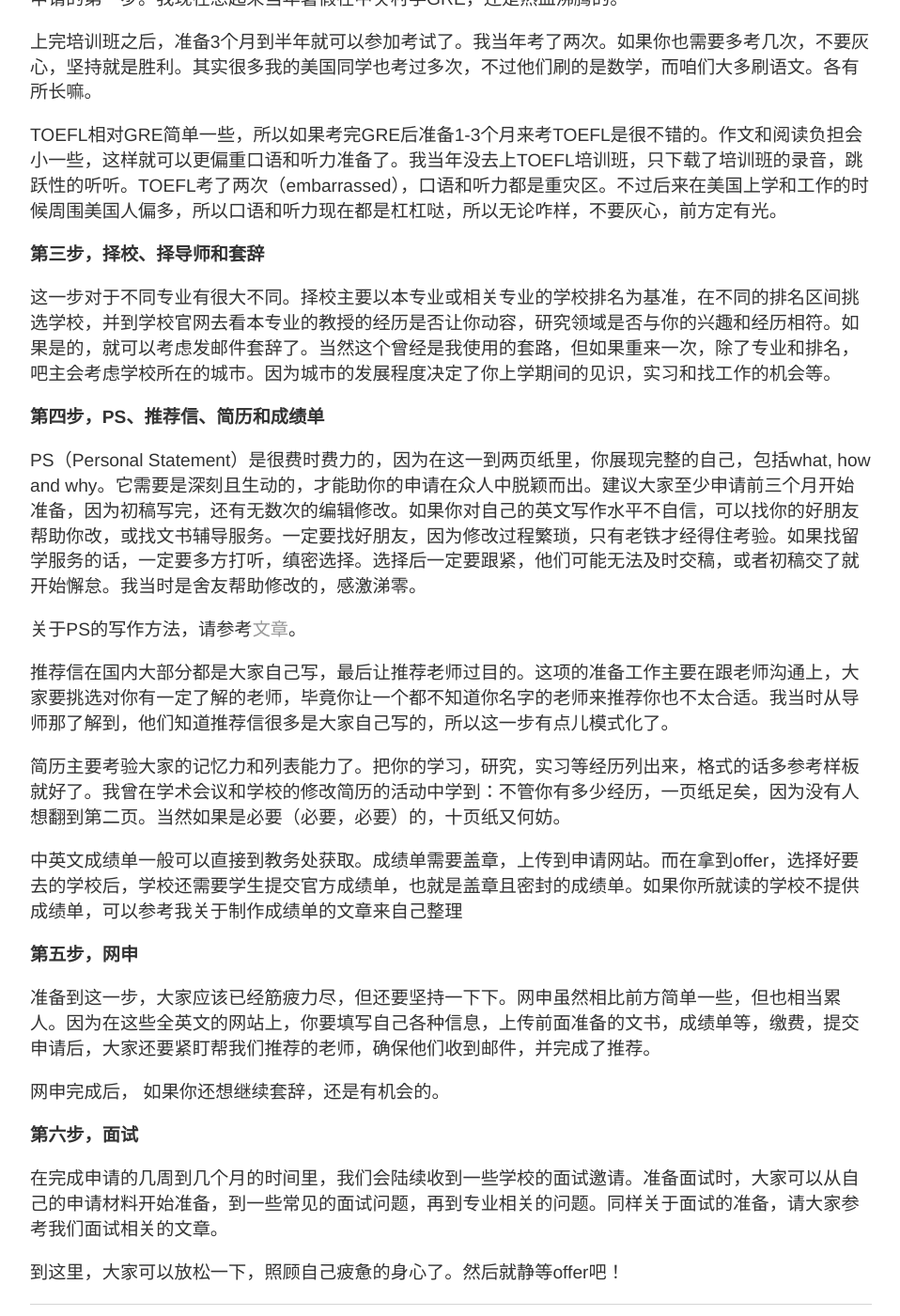
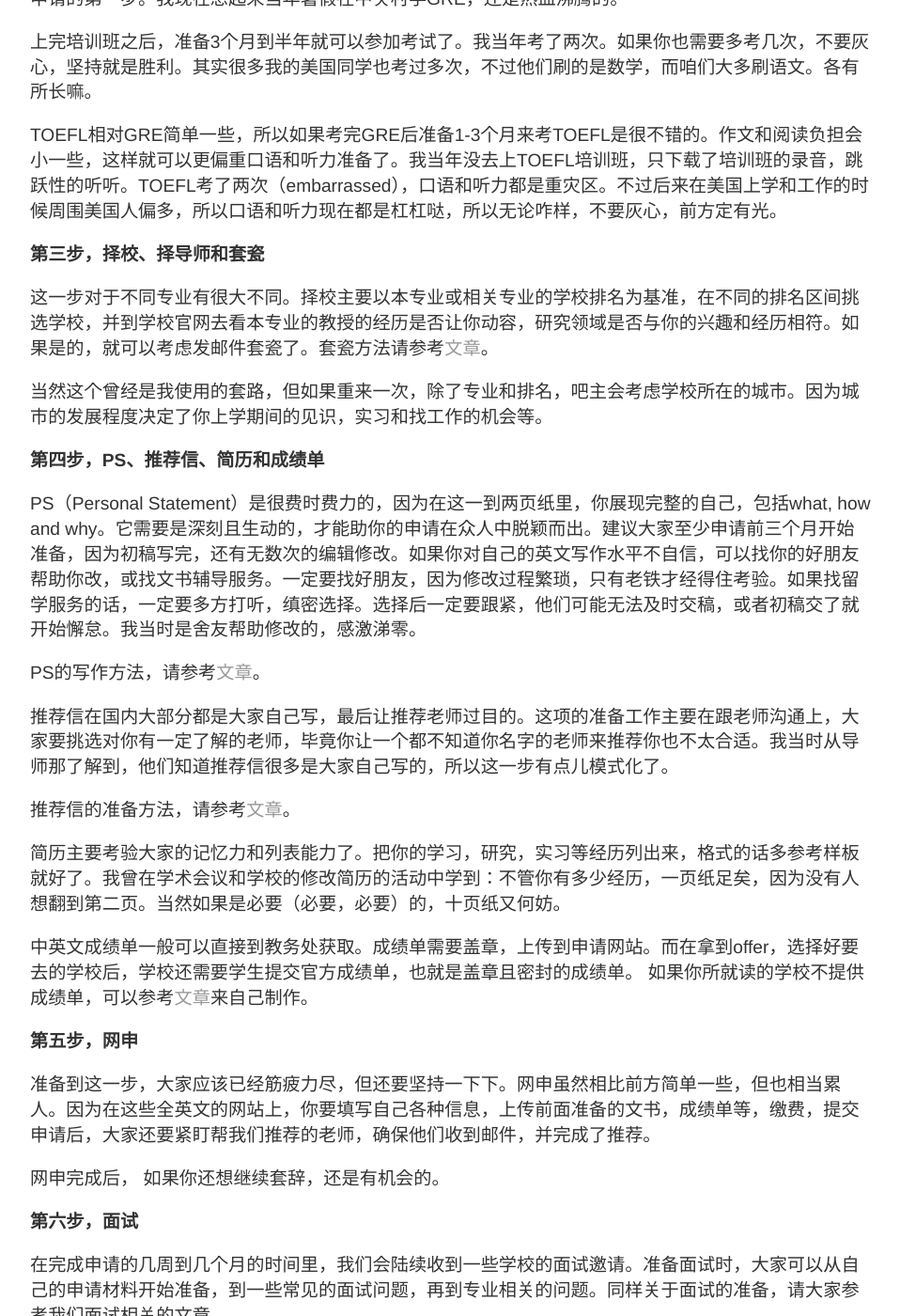
Before and after one commit to RagingTiger/PnFTech.github.io, a Jekyll site: the page built from _posts/2017-08-21-gsappintro.md, in a window 1280 px wide and 1400 px high, scrolled down 864 px. Shown: the whole window at 94% size, without its empty margins (160-1118 px from the left). Built offline with Jekyll 4.4.1, drawn with Linux system fonts in a browser that asks for light colours.

Commit message:
Update 2017-08-21-gsappintro.md

```diff
--- a/_posts/2017-08-21-gsappintro.md
+++ b/_posts/2017-08-21-gsappintro.md
@@ -24,21 +24,26 @@ date: 2017-08-21
 
 TOEFL相对GRE简单一些，所以如果考完GRE后准备1-3个月来考TOEFL是很不错的。作文和阅读负担会小一些，这样就可以更偏重口语和听力准备了。我当年没去上TOEFL培训班，只下载了培训班的录音，跳跃性的听听。TOEFL考了两次（embarrassed），口语和听力都是重灾区。不过后来在美国上学和工作的时候周围美国人偏多，所以口语和听力现在都是杠杠哒，所以无论咋样，不要灰心，前方定有光。
 
-**第三步，择校、择导师和套辞**
+**第三步，择校、择导师和套瓷**
 
-这一步对于不同专业有很大不同。择校主要以本专业或相关专业的学校排名为基准，在不同的排名区间挑选学校，并到学校官网去看本专业的教授的经历是否让你动容，研究领域是否与你的兴趣和经历相符。如果是的，就可以考虑发邮件套辞了。当然这个曾经是我使用的套路，但如果重来一次，除了专业和排名，吧主会考虑学校所在的城市。因为城市的发展程度决定了你上学期间的见识，实习和找工作的机会等。
+这一步对于不同专业有很大不同。择校主要以本专业或相关专业的学校排名为基准，在不同的排名区间挑选学校，并到学校官网去看本专业的教授的经历是否让你动容，研究领域是否与你的兴趣和经历相符。如果是的，就可以考虑发邮件套瓷了。套瓷方法请参考[文章](http://www.tessay.org/blog/2017/09/17/taoci)。
+
+当然这个曾经是我使用的套路，但如果重来一次，除了专业和排名，吧主会考虑学校所在的城市。因为城市的发展程度决定了你上学期间的见识，实习和找工作的机会等。
 
 **第四步，PS、推荐信、简历和成绩单**
 
 PS（Personal Statement）是很费时费力的，因为在这一到两页纸里，你展现完整的自己，包括what, how and why。它需要是深刻且生动的，才能助你的申请在众人中脱颖而出。建议大家至少申请前三个月开始准备，因为初稿写完，还有无数次的编辑修改。如果你对自己的英文写作水平不自信，可以找你的好朋友帮助你改，或找文书辅导服务。一定要找好朋友，因为修改过程繁琐，只有老铁才经得住考验。如果找留学服务的话，一定要多方打听，缜密选择。选择后一定要跟紧，他们可能无法及时交稿，或者初稿交了就开始懈怠。我当时是舍友帮助修改的，感激涕零。
 
-关于PS的写作方法，请参考[文章](http://www.tessay.org/blog/2017/09/02/ps)。
+PS的写作方法，请参考[文章](http://www.tessay.org/blog/2017/09/02/ps)。
 
 推荐信在国内大部分都是大家自己写，最后让推荐老师过目的。这项的准备工作主要在跟老师沟通上，大家要挑选对你有一定了解的老师，毕竟你让一个都不知道你名字的老师来推荐你也不太合适。我当时从导师那了解到，他们知道推荐信很多是大家自己写的，所以这一步有点儿模式化了。
 
+推荐信的准备方法，请参考[文章](http://www.tessay.org/blog/2017/09/06/lor)。
+
 简历主要考验大家的记忆力和列表能力了。把你的学习，研究，实习等经历列出来，格式的话多参考样板就好了。我曾在学术会议和学校的修改简历的活动中学到：不管你有多少经历，一页纸足矣，因为没有人想翻到第二页。当然如果是必要（必要，必要）的，十页纸又何妨。
 
-中英文成绩单一般可以直接到教务处获取。成绩单需要盖章，上传到申请网站。而在拿到offer，选择好要去的学校后，学校还需要学生提交官方成绩单，也就是盖章且密封的成绩单。如果你所就读的学校不提供成绩单，可以参考我关于制作成绩单的文章来自己整理
+中英文成绩单一般可以直接到教务处获取。成绩单需要盖章，上传到申请网站。而在拿到offer，选择好要去的学校后，学校还需要学生提交官方成绩单，也就是盖章且密封的成绩单。
+如果你所就读的学校不提供成绩单，可以参考[文章](http://www.tessay.org/blog/2017/09/24/transcript)来自己制作。
 
 **第五步，网申**
 
```
